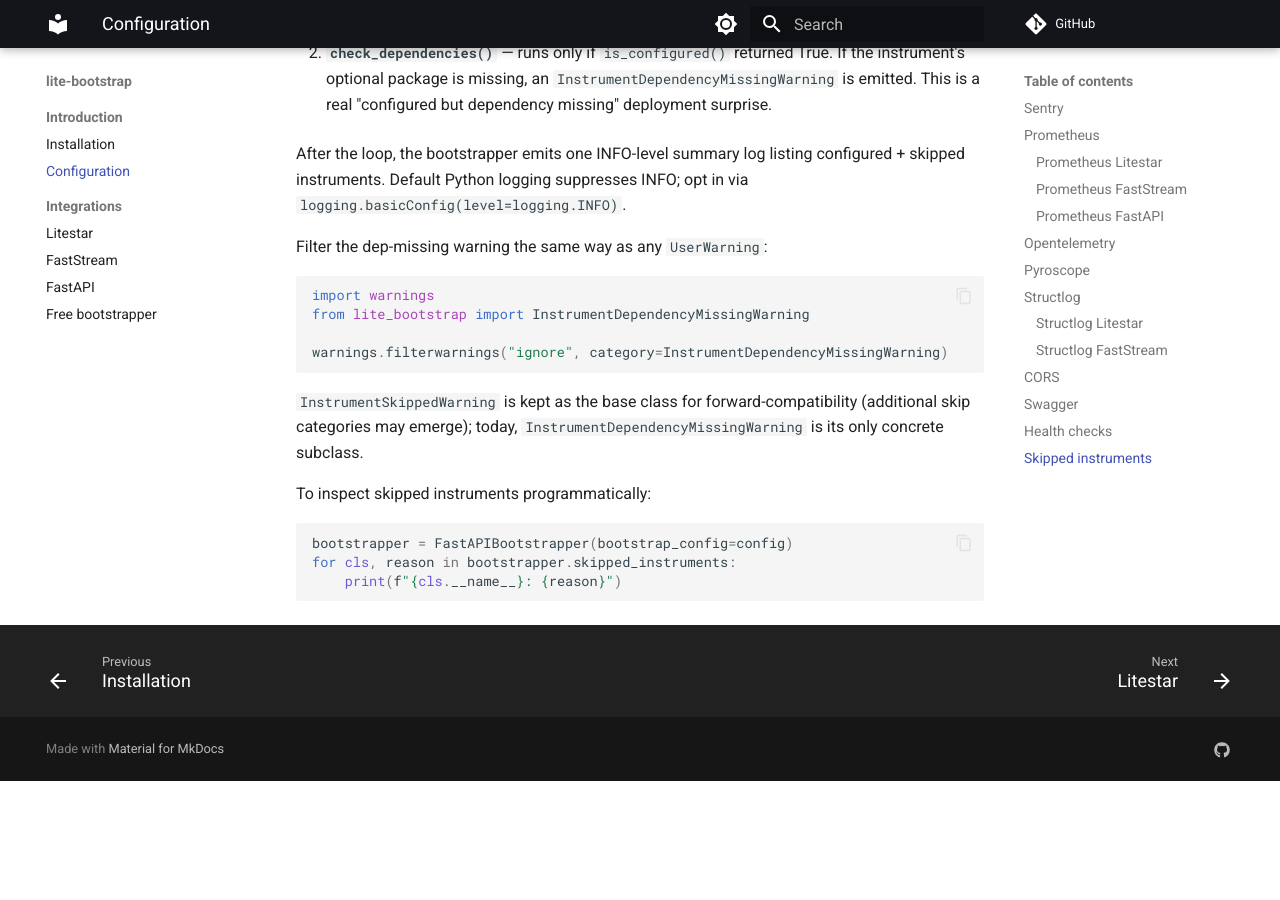
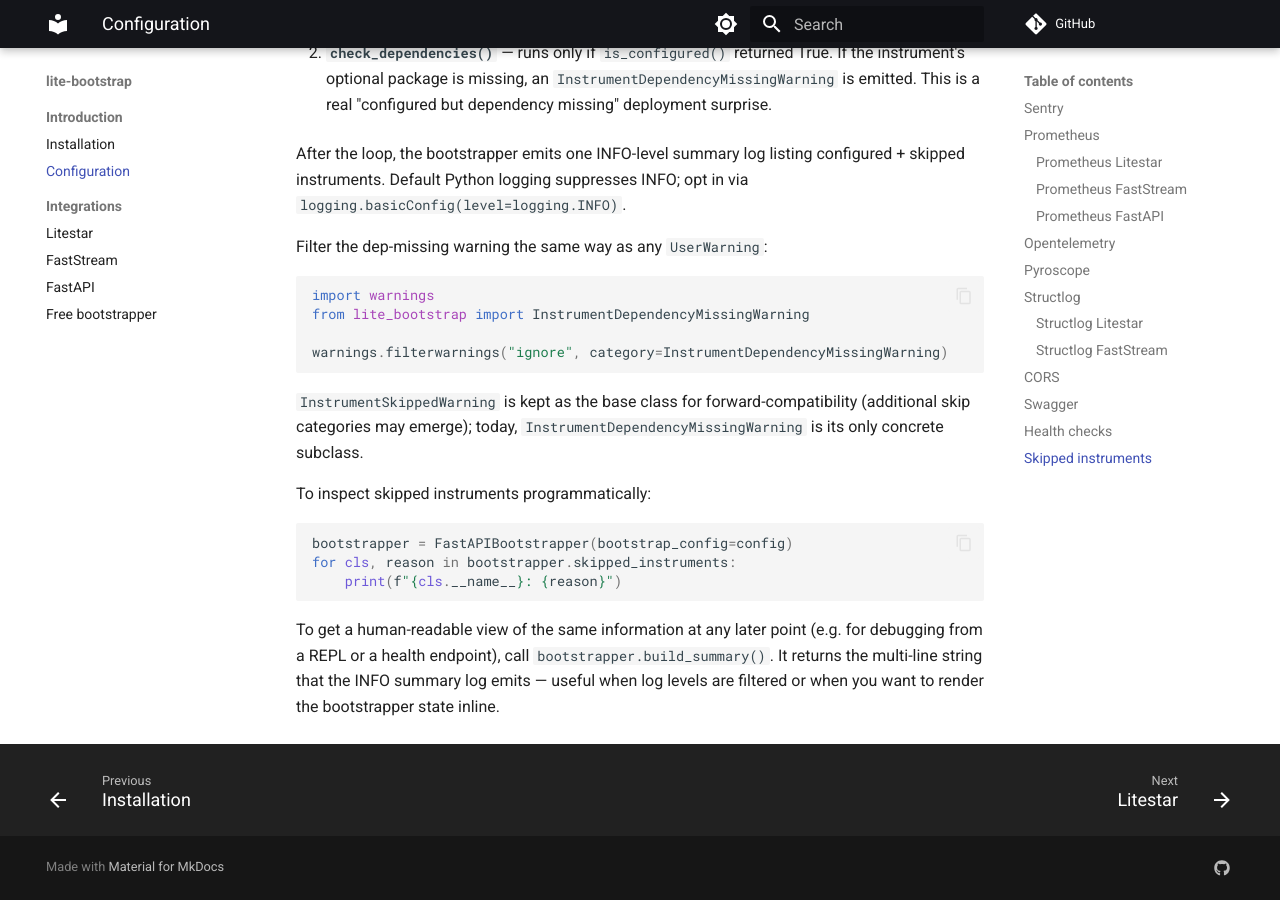
Before and after one commit to modern-python/lite-bootstrap, an MkDocs documentation site: the page built from docs/introduction/configuration.md, in a window 1280 px wide and 900 px high, scrolled down 5471 px. Built offline with MkDocs 1.6.1 and Material for MkDocs 9.7.7, drawn with Linux system fonts in a browser that asks for light colours; comment, search, counter and statistics services are not loaded; before the commit the page ends 6252 px from its top, so only the background shows below that.

Commit message:
docs: document build_summary() and remove _get_logger() rationale
CLAUDE.md and configuration.md now describe the build_summary() method and
the stdlib logging backend. The previous instrument-skip-rework plan gets a
supersession note pointing at the new design.

````diff
--- a/docs/introduction/configuration.md
+++ b/docs/introduction/configuration.md
@@ -221,3 +221,5 @@
 for cls, reason in bootstrapper.skipped_instruments:
     print(f"{cls.__name__}: {reason}")
 ```
+
+To get a human-readable view of the same information at any later point (e.g. for debugging from a REPL or a health endpoint), call `bootstrapper.build_summary()`. It returns the multi-line string that the INFO summary log emits — useful when log levels are filtered or when you want to render the bootstrapper state inline.
````
Also changed, not shown: CLAUDE.md (+1 -1 lines), docs/superpowers/plans/2026-06-01-instrument-skip-rework.md (+2 -0 lines).
